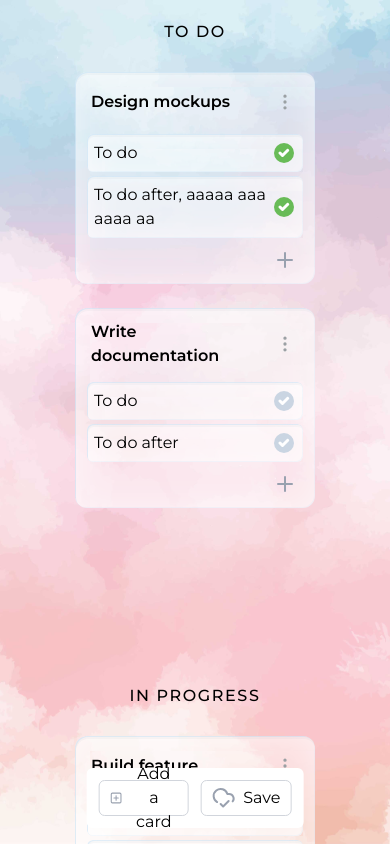
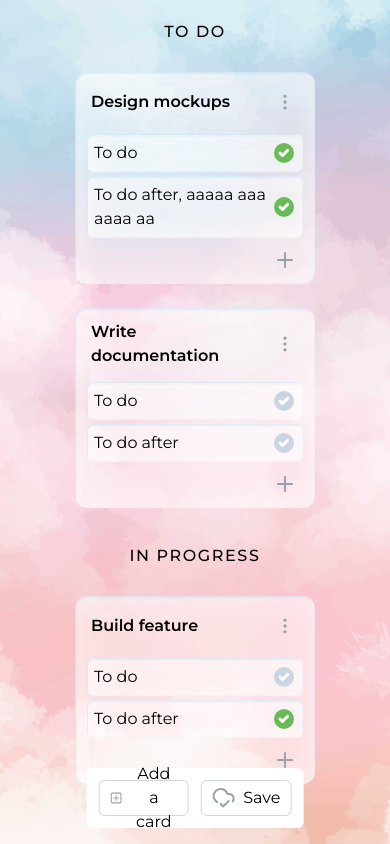
Before and after one commit to Mighilon/TestTodoApp, a React (Vite) app: page / in a window 390 px wide. Shown: the top 844 px of the page. Built offline with nearby package versions, Linux system fonts and the light colour scheme.

Commit message:
Touch feature 0.3 Probably I will drop the glass idea

```diff
--- a/src/components/Board.tsx
+++ b/src/components/Board.tsx
@@ -43,7 +43,7 @@ export default function Board() {
         onDragOver={handleDragOver}
         onDragEnd={handleDragEnd}
       >
-        <div className="flex flex-col justify-center items-center gap-6 md:flex-2 lg:flex-row">
+        <div className="flex mb-20 lg:mb-0 flex-col justify-center items-center lg:items-start gap-6 md:flex-2 lg:flex-row">
           {state.columnOrder.map((columnId) => {
             return (
               <Column
--- a/src/components/Column.tsx
+++ b/src/components/Column.tsx
@@ -21,7 +21,7 @@ export default function Column({
         {title}
       </h3>
       <SortableContext items={cardIds} strategy={verticalListSortingStrategy}>
-        <div className="min-h-150">
+        <div className="min-h-10 md:min-h-10">
           {cardIds.map((cardId) => (
             <Card
               key={cardId}
```
